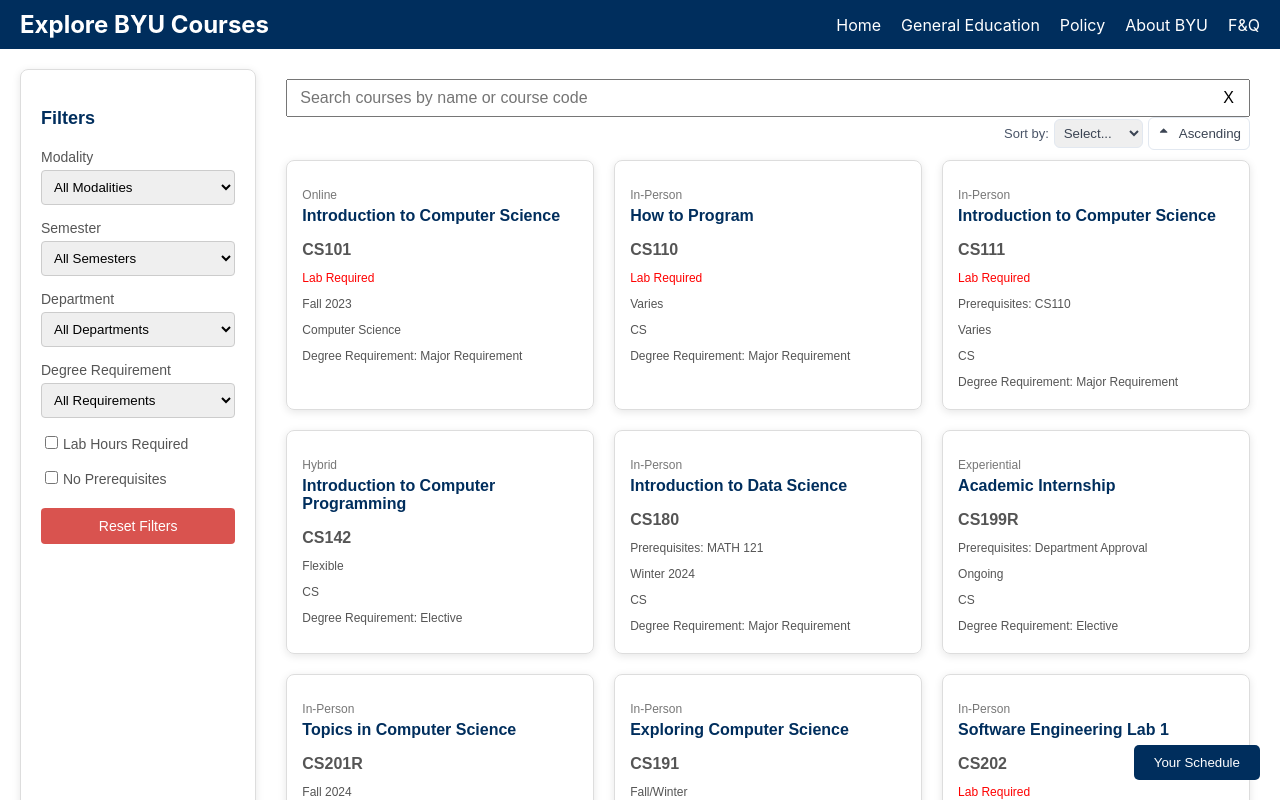
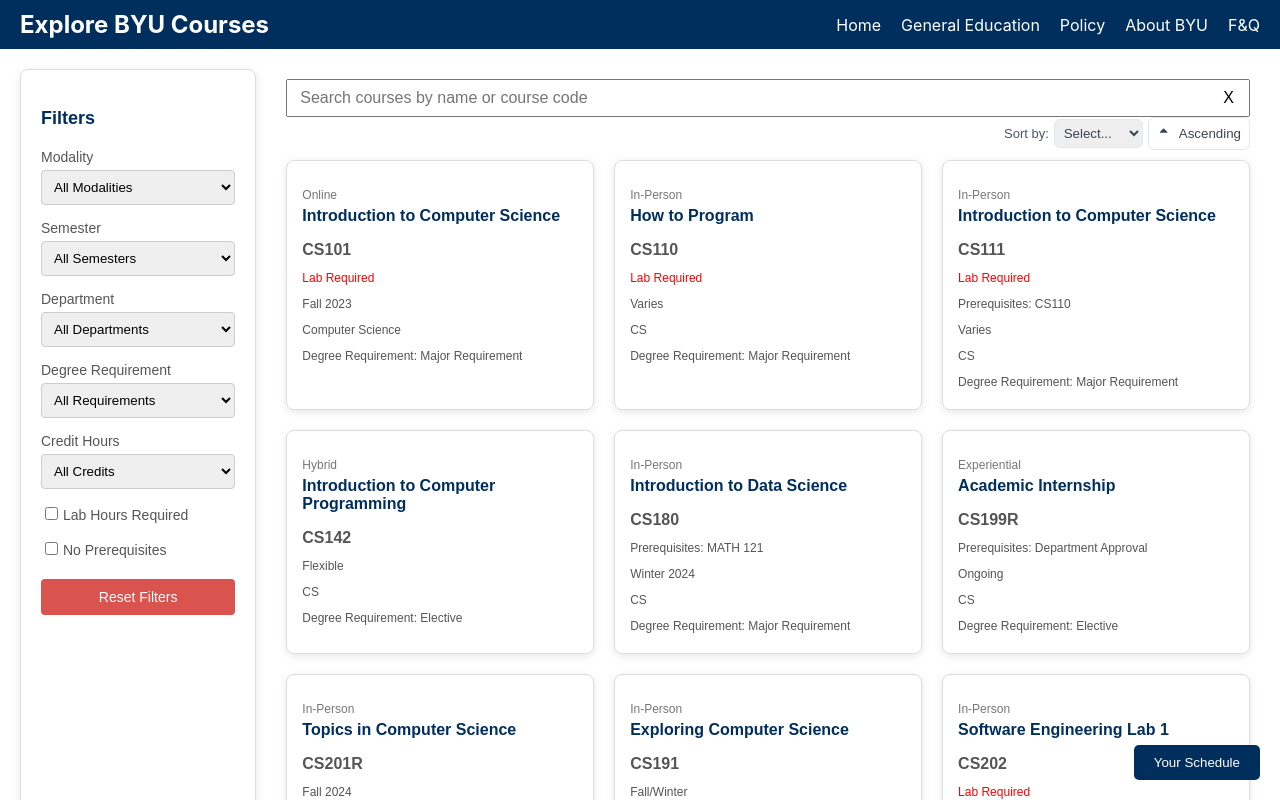
Before and after one commit to Wimplende2000/CS356PrototypeCOPY, a React (Create React App) app: page /search in a window 1280 px wide. Shown: the top 800 px of the page. Built offline with nearby package versions, Linux system fonts and the light colour scheme.

Commit message:
merge changes

```diff
--- a/src/components/CourseSearch.jsx
+++ b/src/components/CourseSearch.jsx
@@ -55,6 +55,7 @@
   const [selectedSemester, setSelectedSemester] = useState("");
   const [selectedDepartment, setSelectedDepartment] = useState("");
   const [selectedDegreeRequirement, setSelectedDegreeRequirement] = useState("");
+  const [selectedCreditHours, setSelectedCreditHours] = useState("");
   const [sortKey, setSortKey] = useState("");
   const [sortOrder, setSortOrder] = useState("asc");
   const [schedule, setSchedule] = useState([]);
@@ -72,7 +73,8 @@
       (!showNoPrerequisites || course.prerequisites.length === 0) &&
       (selectedSemester === "" || course.semester === selectedSemester) &&
       (selectedDepartment === "" || course.department === selectedDepartment) &&
-      (selectedDegreeRequirement === "" || course.degreeRequirement === selectedDegreeRequirement)
+      (selectedDegreeRequirement === "" || course.degreeRequirement === selectedDegreeRequirement) &&
+      (selectedCreditHours === "" || course.creditHours === selectedCreditHours)
     );
 
     if (sortKey) {
@@ -100,6 +102,7 @@
     selectedSemester,
     selectedDepartment,
     selectedDegreeRequirement,
+    selectedCreditHours,
     sortKey,
     sortOrder
   ]);
@@ -158,6 +161,8 @@
         setSelectedDepartment={setSelectedDepartment}
         selectedDegreeRequirement={selectedDegreeRequirement}
         setSelectedDegreeRequirement={setSelectedDegreeRequirement}
+        selectedCreditHours={selectedCreditHours}
+        setSelectedCreditHours={setSelectedCreditHours}
         showLabCourses={showLabCourses}
         setShowLabCourses={setShowLabCourses}
         showNoPrerequisites={showNoPrerequisites}
--- a/src/components/SidebarFilters.jsx
+++ b/src/components/SidebarFilters.jsx
@@ -11,6 +11,8 @@
   setSelectedDepartment,
   selectedDegreeRequirement,
   setSelectedDegreeRequirement,
+  selectedCreditHours,
+  setSelectedCreditHours,
   showLabCourses,
   setShowLabCourses,
   showNoPrerequisites,
@@ -24,6 +26,7 @@
       selectedSemester !== "All" ||
       selectedDepartment !== "All" ||
       selectedDegreeRequirement !== "All" ||
+      selectedCreditHours !== "All" ||
       showLabCourses ||
       showNoPrerequisites
     ) {
@@ -36,6 +39,7 @@
     selectedSemester,
     selectedDepartment,
     selectedDegreeRequirement,
+    selectedCreditHours,
     showLabCourses,
     showNoPrerequisites,
     navigate
@@ -49,6 +53,7 @@
         selectedSemester,
         selectedDepartment,
         selectedDegreeRequirement,
+        selectedCreditHours,
         showLabCourses,
         showNoPrerequisites
       })
@@ -58,6 +63,7 @@
     selectedSemester,
     selectedDepartment,
     selectedDegreeRequirement,
+    selectedCreditHours,
     showLabCourses,
     showNoPrerequisites
   ]);
@@ -67,6 +73,7 @@
     setSelectedSemester("All");
     setSelectedDepartment("All");
     setSelectedDegreeRequirement("All");
+    setSelectedCreditHours("All");
     setShowLabCourses(false);
     setShowNoPrerequisites(false);
   };
@@ -136,6 +143,21 @@
       </div>
 
       <div style={{ marginBottom: "15px" }}>
+        <label style={{ display: "block", marginBottom: "5px", color: "#555", fontSize: "14px" }}>Credit Hours</label>
+        <select
+          style={{ width: "100%", padding: "8px", borderRadius: "4px", border: "1px solid #ccc" }}
+          value={selectedCreditHours}
+          onChange={(e) => setSelectedCreditHours(e.target.value)}
+        >
+          <option value="All">All Credits</option>
+          <option value="1">1 Credit</option>
+          <option value="2">2 Credits</option>
+          <option value="3">3 Credits</option>
+          <option value="4">4 Credits</option>
+        </select>
+      </div>
+
+      <div style={{ marginBottom: "15px" }}>
         <input
           type="checkbox"
           checked={showLabCourses}
```
Lines whose indentation alone changed are shown as unchanged.
